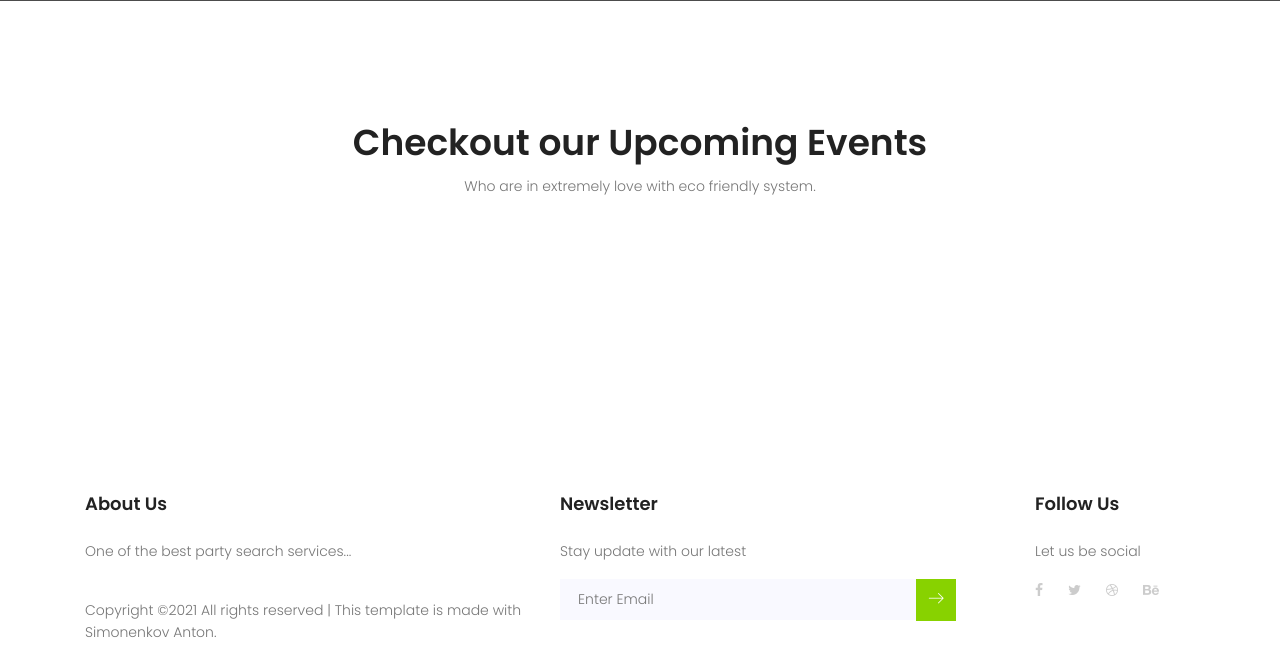
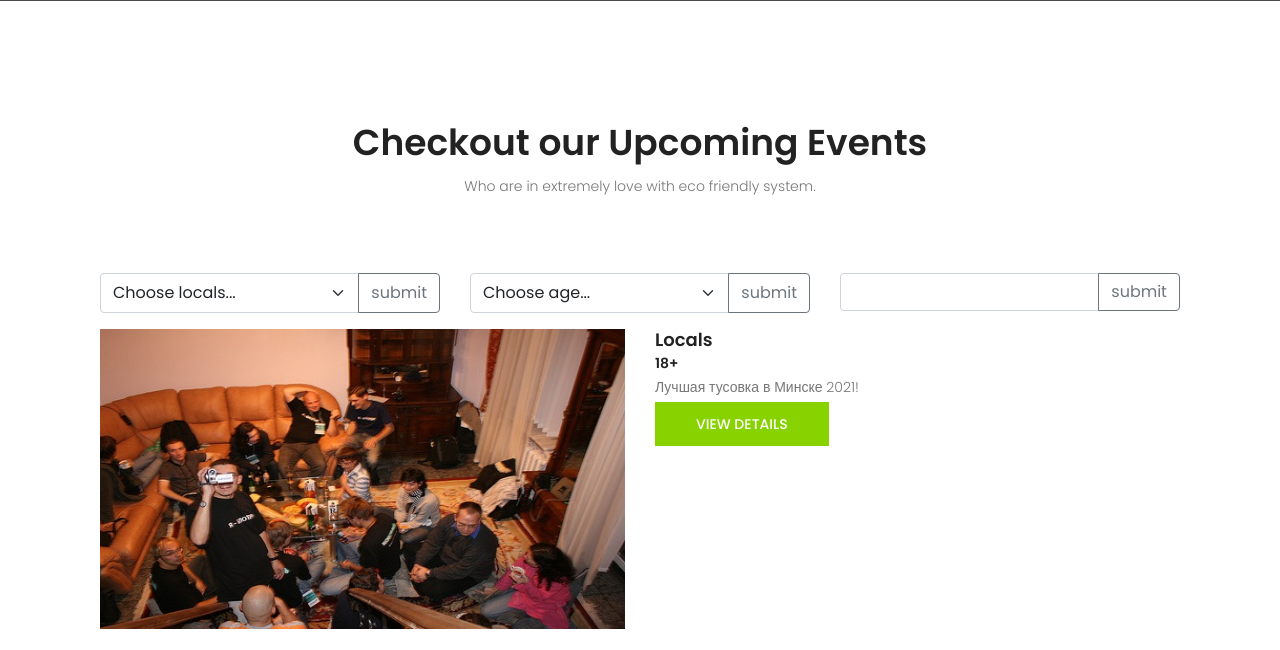
Before and after one commit to Greelzy/DATABASE, a Django app: page /party/ in a window 1280 px wide. Shown: the part 405-1055 px from the top of the page. Run offline with Django 3.2, Linux system fonts and the light colour scheme; data comes from the database, SQL or seed files in the repository; both versions use the stored data as it was after the commit; some libraries are stand-ins or nearby versions.

Commit message:
dqwdqwdqwdqwdwq

```diff
--- a/data/templates/Party/about_party.html
+++ b/data/templates/Party/about_party.html
@@ -110,6 +110,7 @@
     </div>
     <hr class="mb-5 mt-4">
     <div class="container">
+
         <div class="row">
             {% if user.is_authenticated %}
             <div class="col-lg-4 col-md-12">
@@ -175,7 +176,7 @@
                     </div>
                 </div>
             </div>
-            </div>
+
             {% endif %}
 
             <div class="col-lg-4 col-md-12">
--- a/data/templates/Party/party_page.html
+++ b/data/templates/Party/party_page.html
@@ -105,7 +105,51 @@
                 </div>
             </div>
         </div>
-        {% for loc in local %}
+        <div class="container">
+            <div class="row text-center">
+                <div class="col-lg-4 col-md-12">
+                    <form action="" method="get">
+                        <div class="input-group mb-3">
+                            <select name="orderLocal" class="form-select" id="inputGroupSelect01"
+                                    aria-label="Example select with button addon">
+                                <option value="all" selected>Choose locals...</option>
+                                {% for age in locals %}
+                                <option value="{{ age.nameLocal }}">{{ age.nameLocal }}</option>
+                                {% endfor %}
+                            </select>
+                            <button class="btn btn-outline-secondary" type="submit">submit</button>
+                        </div>
+                    </form>
+                </div>
+
+                <div class="col-lg-4 col-md-6">
+                    <form action="" method="get">
+                        <div class="input-group mb-3">
+
+                            <select name="orderAge" class="form-select" id="inputGroupSelect03"
+                                    aria-label="Example select with button addon">
+                                <option selected value="all">Choose age...</option>
+                                {% for age in partyAge %}
+                                <option value="{{age.age_party}}">{{age.age_party}}+</option>
+                                {% endfor %}
+                            </select>
+                            <button class="btn btn-outline-secondary" type="submit">submit</button>
+                        </div>
+                    </form>
+                </div>
+
+                <div class="col-lg-4 col-md-6">
+                    <form action="" method="get">
+                        <div class="input-group mb-3">
+                            <input name="search" type="search" class="form-control"
+                                   aria-label="Recipient's username" aria-describedby="button-addon2">
+                            <button class="btn btn-outline-secondary" type="submit" id="button-addon2">submit</button>
+                        </div>
+                    </form>
+                </div>
+            </div>
+        </div>
+        {% for party in party_List %}
         <div class="container mb-4">
             <div class="row ">
                 <div class="col-md-6">
```
Also changed, not shown: data/db.sqlite3.
